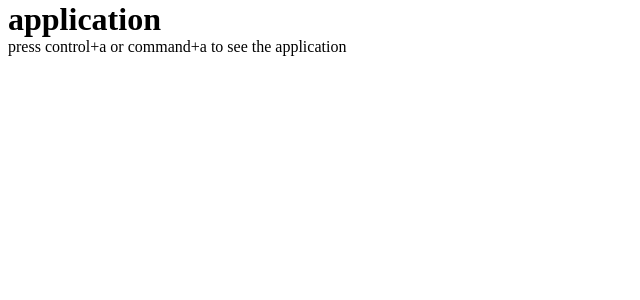
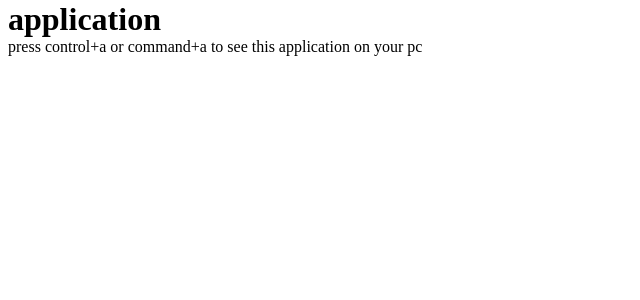
Before and after one commit to tan-vu-d/tan-vu-d.github.io, a Jekyll site: the page built from pages/thejournalappl.md, in a window 1280 px wide. Shown: the top 300 px of the page, without its empty margins (0-640 px from the left). Built offline with Jekyll 4.4.1, drawn with Linux system fonts in a browser that asks for light colours.

Commit message:
Update thejournalappl.md

```diff
--- a/pages/thejournalappl.md
+++ b/pages/thejournalappl.md
@@ -3,7 +3,7 @@ layout: page
 title: application
 permalink: /application/
 ---
-<a>press control+a or command+a to see the application</a>
+<a>press control+a or command+a to see this application on your pc</a>
 <div style="color:white">
 <form
   action="https://formspree.io/xvownedl"
```
